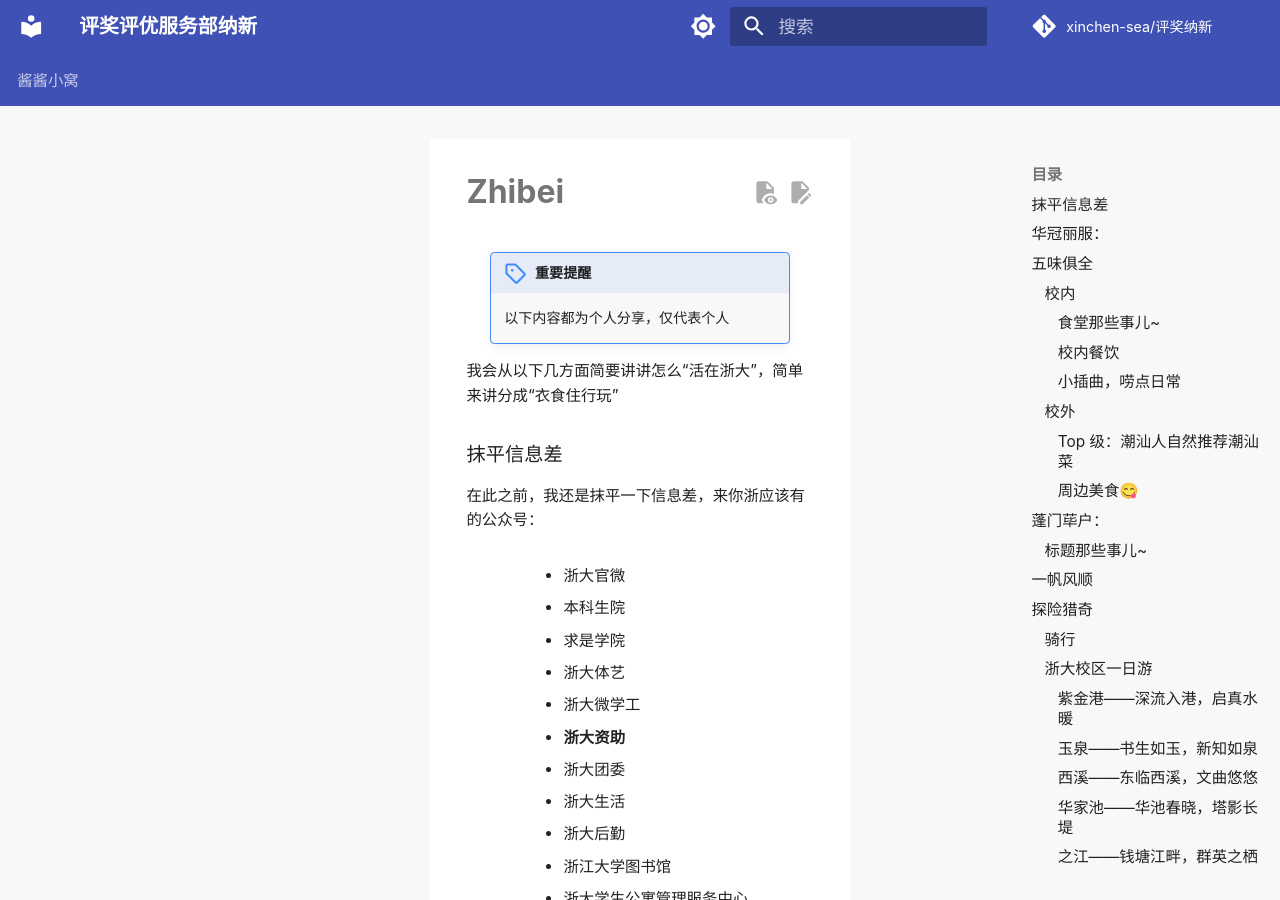
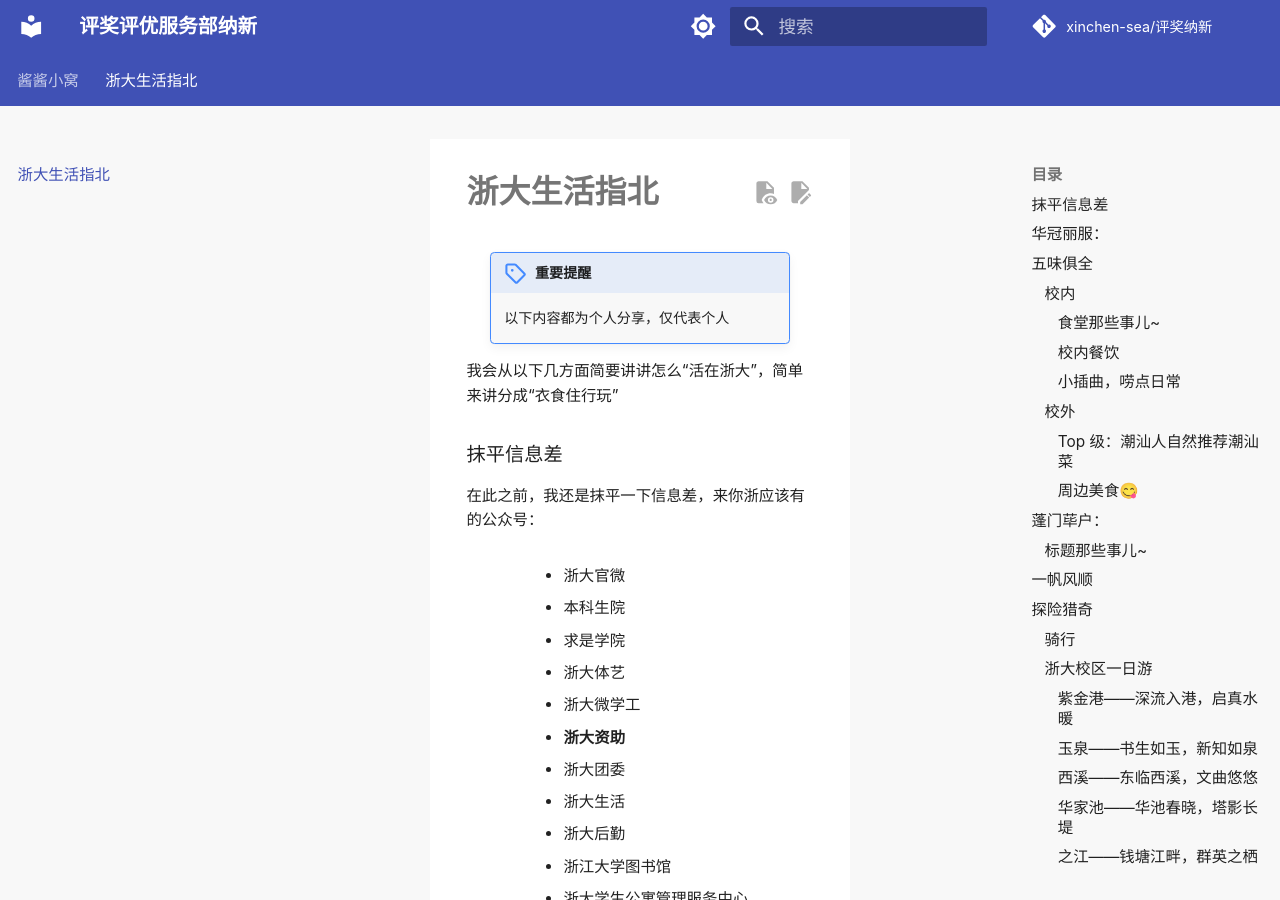
Before and after one commit to xinchen-sea/pingjiang-welcome, an MkDocs documentation site: the page built from docs/zhibei.md, in a window 1280 px wide and 900 px high. Built offline with MkDocs 1.6.1 and Material for MkDocs 9.7.7, drawn with Linux system fonts in a browser that asks for light colours; plug-ins that fetch from the network failed and are left out; comment, search, counter and statistics services are not loaded; some of the changed lines change nothing that is shown.

Commit message:
Update mkdocs.yml

```diff
--- a/mkdocs.yml
+++ b/mkdocs.yml
@@ -195,3 +195,4 @@ extra_css:
 
 nav:
   - 酱酱小窝: index.md
+  - 浙大生活指北: zhibei.md
```
